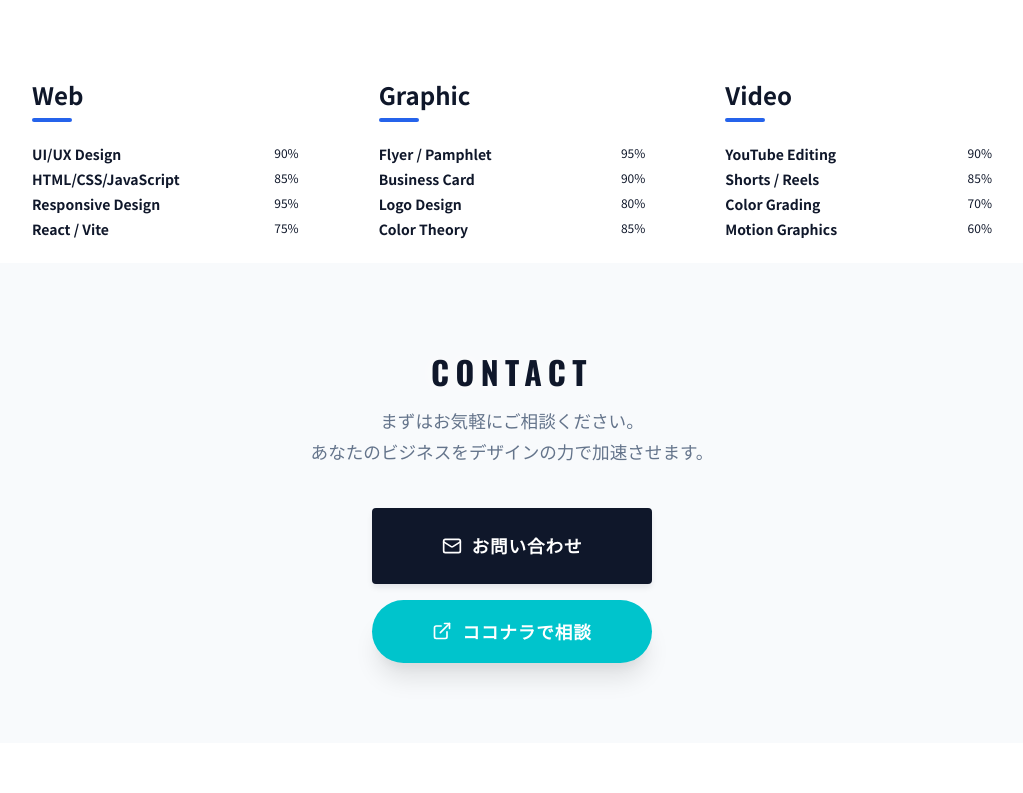
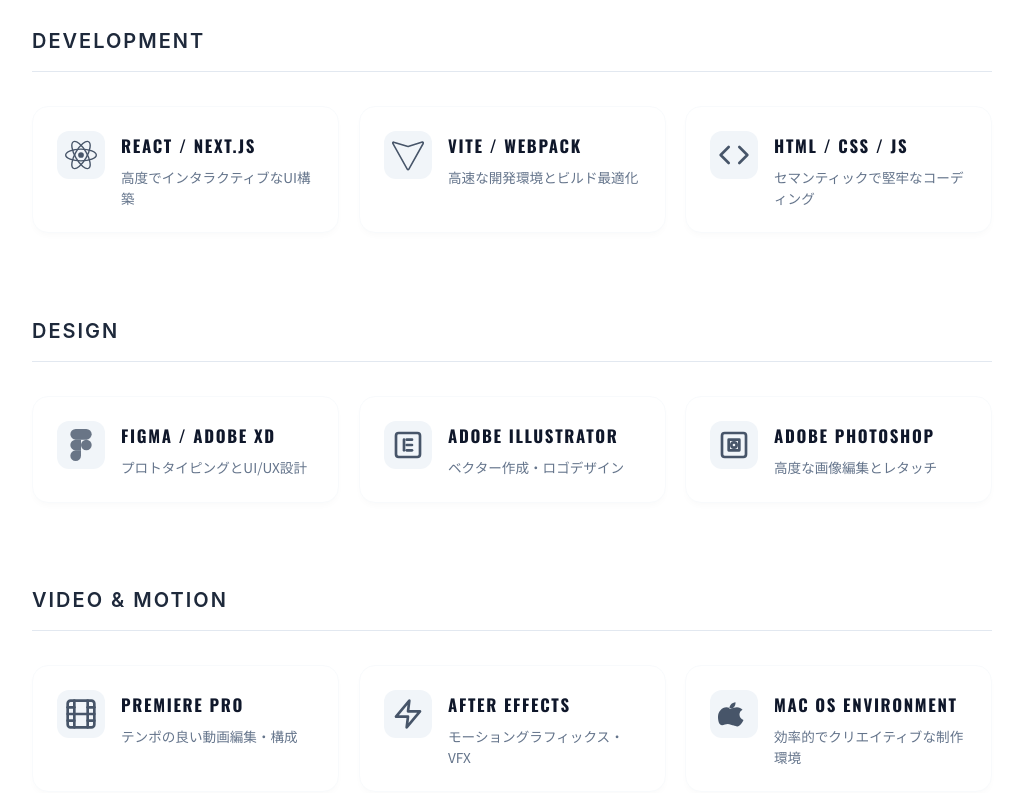
Before and after one commit to tanakamosha/haruki-portfolio, a React (Vite) app: page /about in a window 1280 px wide. Shown: the part 1167-1960 px from the top of the page, without its empty margins (128-1151 px from the left). Built offline with nearby package versions, Linux system fonts and the light colour scheme.

Commit message:
style: apply dynamic color badges to Works and Home, update pricing, fix mobile layout

```diff
--- a/src/pages/About.css
+++ b/src/pages/About.css
@@ -16,8 +16,8 @@
     padding-bottom: 40px;
     position: relative;
     overflow: hidden;
-    margin-bottom: 120px;
-    /* Large space below header */
+    margin-bottom: 60px;
+    /* Reduced space below header */
 }
 
 .about-header h1 {
@@ -48,10 +48,10 @@
     justify-content: flex-end;
 }
 
-.profile-image-placeholder {
+.profile-image {
     width: 300px;
     height: 300px;
-    background-color: #f3f4f6;
+    object-fit: cover;
     border-radius: 20px;
     /* Soft rounded corners */
 }
@@ -78,15 +78,41 @@
     font-size: 1rem;
 }
 
-/* Skills Section */
+/* Responsive Profile Section */
+@media (max-width: 768px) {
+    .profile-container {
+        grid-template-columns: 1fr;
+        gap: 40px;
+        text-align: center;
+    }
+
+    .profile-image-wrapper {
+        justify-content: center;
+    }
+
+    .profile-image {
+        width: 250px;
+        height: 250px;
+    }
+
+    .profile-title {
+        margin-bottom: 25px;
+    }
+}
+
+/* =========================================
+   SKILLS REDESIGN: TECH STACK GRID (Apple Style)
+   ========================================= */
+
 .skills-section {
     margin-top: 160px;
-    /* Big airy space */
+    position: relative;
+    z-index: 10;
 }
 
 .section-title-wrapper {
     text-align: center;
-    margin-bottom: 60px;
+    margin-bottom: 80px;
 }
 
 .section-title-wrapper h3 {
@@ -102,121 +128,119 @@
     margin-top: 10px;
 }
 
-.skills-grid {
+.tech-stack-container {
+    max-width: 1000px;
+    margin: 0 auto;
+    padding: 0 20px;
+    display: flex;
+    flex-direction: column;
+    gap: 80px;
+}
+
+.tech-category {
+    display: flex;
+    flex-direction: column;
+    gap: 24px;
+}
+
+.tech-category-title {
+    font-family: 'Inter', 'Helvetica Neue', sans-serif;
+    font-size: 1.25rem;
+    font-weight: 600;
+    color: #1e293b;
+    border-bottom: 1px solid #e2e8f0;
+    padding-bottom: 12px;
+    margin-bottom: 10px;
+}
+
+.tech-grid {
     display: grid;
     grid-template-columns: repeat(3, 1fr);
-    gap: 40px;
-    max-width: 1000px;
-    margin: 0 auto;
+    gap: 20px;
 }
 
-.skill-card {
-    /* No border, just layout */
-    padding: 20px;
-    text-align: left;
+/* Premium Card Design */
+.tech-card {
+    display: flex;
+    align-items: flex-start;
+    gap: 16px;
+    background: #ffffff;
+    border: 1px solid #f8fafc;
+    /* Very subtle border */
+    border-radius: 16px;
+    padding: 24px;
+    box-shadow: 0 4px 6px -1px rgba(0, 0, 0, 0.02), 0 2px 4px -2px rgba(0, 0, 0, 0.02);
+    transition: all 0.4s cubic-bezier(0.16, 1, 0.3, 1);
+    cursor: default;
 }
 
-.skill-category {
-    font-size: 3rem;
-    font-weight: 900;
-    color: #f1f5f9;
-    /* Very subtle text color for category "background" feel */
-    display: block;
-    margin-bottom: -20px;
-    position: relative;
-    z-index: 0;
-    line-height: 1;
+.tech-card:hover {
+    transform: translateY(-4px);
+    box-shadow: 0 12px 24px -10px rgba(0, 0, 0, 0.08);
+    border-color: #e2e8f0;
 }
 
-/* Or maybe a more visible header style? Let's try simple elegant headers */
-.skill-category {
-    font-size: 1.5rem;
-    font-weight: 800;
-    color: #0f172a;
-    display: block;
-    margin-bottom: 20px;
-    position: relative;
-    padding-bottom: 15px;
+/* Icon Styling (Monochrome & Premium) */
+.tech-icon-wrapper {
+    flex-shrink: 0;
+    width: 48px;
+    height: 48px;
+    display: flex;
+    justify-content: center;
+    align-items: center;
+    background: #f1f5f9;
+    border-radius: 12px;
+    color: #475569;
+    /* Slate Gray for monochrome elegant look */
+    transition: color 0.4s ease, background 0.4s ease;
 }
 
-/* Line decoration without border-bottom on the whole card */
-.skill-category::after {
-    content: '';
-    position: absolute;
-    bottom: 0;
-    left: 0;
-    width: 40px;
-    height: 4px;
-    background-color: #2563eb;
-    border-radius: 2px;
+/* Slight color shift on hover for a playful touch, while keeping it mostly monochrome */
+.tech-card:hover .tech-icon-wrapper {
+    background: #0f172a;
+    /* Dark text color as bg */
+    color: #ffffff;
+    /* White icon */
 }
 
-.skill-list {
-    list-style: none;
-    padding: 0;
+.tech-info {
+    display: flex;
+    flex-direction: column;
+    gap: 6px;
+}
+
+.tech-title {
+    font-size: 1.05rem;
+    font-weight: 600;
+    color: #0f172a;
     margin: 0;
 }
 
-.skill-list li {
-    color: #475569;
-    margin-bottom: 12px;
-    font-weight: 500;
-    display: flex;
-    align-items: center;
+.tech-desc {
+    font-size: 0.85rem;
+    color: #64748b;
+    line-height: 1.5;
+    margin: 0;
 }
 
-.skill-list li::before {
-    content: '•';
-    color: #2563eb;
-    margin-right: 10px;
-    font-size: 1.2rem;
+/* Responsive Grid */
+@media (max-width: 1024px) {
+    .tech-grid {
+        grid-template-columns: repeat(2, 1fr);
+    }
 }
 
-/* Responsive */
-@media (max-width: 768px) {
-    .about-header h1 {
-        font-size: 3.5rem;
-    }
-
-    .profile-container {
-        grid-template-columns: 1fr;
-        gap: 40px;
-        text-align: center;
-    }
-
-    .profile-image-wrapper {
-        justify-content: center;
-    }
-
-    .profile-content h2 {
-        font-size: 2rem;
-        margin-top: 20px;
-    }
-
-    .profile-title {
-        margin-bottom: 30px;
-    }
-
-    .profile-text {
-        text-align: left;
-    }
-
-    .skills-grid {
-        grid-template-columns: 1fr;
+@media (max-width: 640px) {
+    .tech-stack-container {
         gap: 60px;
     }
 
-    .skill-card {
-        text-align: center;
+    .tech-grid {
+        grid-template-columns: 1fr;
     }
 
-    .skill-category::after {
-        left: 50%;
-        transform: translateX(-50%);
-    }
-
-    .skill-list li {
-        justify-content: center;
+    .tech-card {
+        padding: 20px;
     }
 }
 
--- a/src/pages/About.jsx
+++ b/src/pages/About.jsx
@@ -3,17 +3,40 @@
 import CallToAction from '../components/ui/CallToAction';
 import './About.css';
 
-const SkillBar = ({ name, percentage }) => (
-    <div className="skill-bar-container mb-4 last:mb-0">
-        <div className="flex justify-between items-end mb-1">
-            <span className="text-sm font-bold text-slate-700">{name}</span>
-            <span className="text-xs text-slate-400 font-mono">{percentage}%</span>
+// Tech Logo Icons (Monochromatic inline SVGs for premium feel)
+const TechIcon = ({ name }) => {
+    switch (name) {
+        case 'React':
+            return <svg viewBox="-11.5 -10.23174 23 20.46348" width="32" height="32"><circle cx="0" cy="0" r="2.05" fill="currentColor" /><g stroke="currentColor" strokeWidth="1" fill="none"><ellipse rx="11" ry="4.2" /><ellipse rx="11" ry="4.2" transform="rotate(60)" /><ellipse rx="11" ry="4.2" transform="rotate(120)" /></g></svg>;
+        case 'Vite':
+            return <svg viewBox="0 0 410 404" width="32" height="32" fill="none" stroke="currentColor" strokeWidth="20" strokeLinecap="round" strokeLinejoin="round"><path d="M399.641 54.6186L214.391 386.618C210.59 393.435 200.706 393.43 196.911 386.608L10.5401 51.5273C6.39343 44.0754 13.0645 35.5398 21.1396 38.003L194.505 90.8931C201.597 93.0567 209.117 93.0189 216.183 90.7937L389.043 36.3361C397.108 33.7967 403.859 42.4172 399.641 54.6186Z" /></svg>;
+        case 'Figma':
+            return <svg viewBox="0 0 38 57" width="32" height="32" fill="currentColor"><path d="M19 28.5a9.5 9.5 0 1 1 19 0 9.5 9.5 0 0 1-19 0z" fillOpacity="0.8" /><path d="M0 47.5A9.5 9.5 0 0 1 9.5 38H19v9.5a9.5 9.5 0 1 1-19 0z" fillOpacity="0.8" /><path d="M19 0v19h9.5a9.5 9.5 0 1 0 0-19H19z" fillOpacity="0.8" /><path d="M0 9.5A9.5 9.5 0 0 0 9.5 19H19V0H9.5A9.5 9.5 0 0 0 0 9.5z" fillOpacity="0.8" /><path d="M0 28.5A9.5 9.5 0 0 0 9.5 38H19V19H9.5A9.5 9.5 0 0 0 0 28.5z" fillOpacity="0.8" /></svg>;
+        case 'HTML/CSS':
+            return <svg viewBox="0 0 24 24" width="32" height="32" fill="none" stroke="currentColor" strokeWidth="2" strokeLinecap="round" strokeLinejoin="round"><polyline points="16 18 22 12 16 6"></polyline><polyline points="8 6 2 12 8 18"></polyline></svg>;
+        case 'Illustrator':
+            return <svg viewBox="0 0 24 24" width="32" height="32" fill="none" stroke="currentColor" strokeWidth="2" strokeLinecap="round" strokeLinejoin="round"><rect x="3" y="3" width="18" height="18" rx="2" ry="2"></rect><path d="M9 16V8"></path><path d="M15 16h-4"></path><path d="M15 12h-4"></path><path d="M11 8h4"></path></svg>;
+        case 'Photoshop':
+            return <svg viewBox="0 0 24 24" width="32" height="32" fill="none" stroke="currentColor" strokeWidth="2" strokeLinecap="round" strokeLinejoin="round"><rect x="3" y="3" width="18" height="18" rx="2" ry="2"></rect><path d="M8 8v8h8V8z"></path><circle cx="12" cy="12" r="2"></circle></svg>;
+        case 'Premiere':
+            return <svg viewBox="0 0 24 24" width="32" height="32" fill="none" stroke="currentColor" strokeWidth="2" strokeLinecap="round" strokeLinejoin="round"><rect x="2" y="2" width="20" height="20" rx="2.18" ry="2.18"></rect><line x1="7" y1="2" x2="7" y2="22"></line><line x1="17" y1="2" x2="17" y2="22"></line><line x1="2" y1="12" x2="22" y2="12"></line><line x1="2" y1="7" x2="7" y2="7"></line><line x1="2" y1="17" x2="7" y2="17"></line><line x1="17" y1="17" x2="22" y2="17"></line><line x1="17" y1="7" x2="22" y2="7"></line></svg>;
+        case 'After Effects':
+            return <svg viewBox="0 0 24 24" width="32" height="32" fill="none" stroke="currentColor" strokeWidth="2" strokeLinecap="round" strokeLinejoin="round"><polygon points="13 2 3 14 12 14 11 22 21 10 12 10 13 2"></polygon></svg>;
+        case 'Apple':
+            return <svg viewBox="0 0 24 24" width="32" height="32" fill="currentColor"><path d="M12 20.6c-1.4 0-3.3-1.1-4.7-1.1-1.3 0-3 .9-4.2.9C1.9 20.4.8 19.3.5 18c-.7-2.7-1-6.1 1.2-8.6C3 7.8 4.6 7 6.4 7c1.4 0 2.5.8 3.5.8 1.1 0 2.7-.9 4.3-.9 1.6 0 3.2.7 4.2 1.9-3.4 1.8-2.9 6.2.7 7.7-1 2.3-2.6 4.7-4.6 4.8-.8.1-1.7-.5-2.5-.5zM12 6.8c.8-1 1.3-2.3 1.1-3.6-1.1 0-2.6.7-3.4 1.7-.7.8-1.3 2.1-1 3.4 1.2.1 2.5-.5 3.3-1.5z" /></svg>;
+        default:
+            return <svg viewBox="0 0 24 24" width="32" height="32" fill="none" stroke="currentColor" strokeWidth="2" strokeLinecap="round" strokeLinejoin="round"><circle cx="12" cy="12" r="10"></circle><line x1="12" y1="16" x2="12" y2="12"></line><line x1="12" y1="8" x2="12.01" y2="8"></line></svg>;
+    }
+};
+
+const TechCard = ({ iconName, title, desc, delayIndex }) => (
+    <div className={`tech-card fade-in-section delay-${delayIndex}00`}>
+        <div className="tech-icon-wrapper">
+            <TechIcon name={iconName} />
         </div>
-        <div className="w-full bg-slate-100 rounded-full h-2 overflow-hidden">
-            <div
-                className="bg-blue-600 h-full rounded-full transition-all duration-1000 ease-out"
-                style={{ width: `${percentage}%` }}
-            ></div>
+        <div className="tech-info">
+            <h4 className="tech-title">{title}</h4>
+            <p className="tech-desc">{desc}</p>
         </div>
     </div>
 );
@@ -59,8 +82,7 @@
             <Section className="profile-section fade-in-section">
                 <div className="profile-container">
                     <div className="profile-image-wrapper">
-                        {/* Placeholder Image */}
-                        <div className="profile-image-placeholder"></div>
+                        <img src="/neko.jpg" alt="Profile" className="profile-image" />
                     </div>
                     <div className="profile-content">
                         <h2>Haruki Wakiyama</h2>
@@ -81,34 +103,38 @@
                     <p className="section-subtitle">提供可能なスキル</p>
                 </div>
 
-                <div className="skills-grid">
-                    <div className="skill-card">
-                        <span className="skill-category">Web</span>
-                        <div className="skill-list-visual">
-                            <SkillBar name="UI/UX Design" percentage={90} />
-                            <SkillBar name="HTML/CSS/JavaScript" percentage={85} />
-                            <SkillBar name="Responsive Design" percentage={95} />
-                            <SkillBar name="React / Vite" percentage={75} />
+                <div className="tech-stack-container">
+
+                    {/* Development */}
+                    <div className="tech-category fade-in-section">
+                        <h4 className="tech-category-title">Development</h4>
+                        <div className="tech-grid">
+                            <TechCard iconName="React" title="React / Next.js" desc="高度でインタラクティブなUI構築" delayIndex={1} />
+                            <TechCard iconName="Vite" title="Vite / Webpack" desc="高速な開発環境とビルド最適化" delayIndex={2} />
+                            <TechCard iconName="HTML/CSS" title="HTML / CSS / JS" desc="セマンティックで堅牢なコーディング" delayIndex={3} />
                         </div>
                     </div>
-                    <div className="skill-card">
-                        <span className="skill-category">Graphic</span>
-                        <div className="skill-list-visual">
-                            <SkillBar name="Flyer / Pamphlet" percentage={95} />
-                            <SkillBar name="Business Card" percentage={90} />
-                            <SkillBar name="Logo Design" percentage={80} />
-                            <SkillBar name="Color Theory" percentage={85} />
+
+                    {/* Design */}
+                    <div className="tech-category fade-in-section delay-200">
+                        <h4 className="tech-category-title">Design</h4>
+                        <div className="tech-grid">
+                            <TechCard iconName="Figma" title="Figma / Adobe XD" desc="プロトタイピングとUI/UX設計" delayIndex={1} />
+                            <TechCard iconName="Illustrator" title="Adobe Illustrator" desc="ベクター作成・ロゴデザイン" delayIndex={2} />
+                            <TechCard iconName="Photoshop" title="Adobe Photoshop" desc="高度な画像編集とレタッチ" delayIndex={3} />
                         </div>
                     </div>
-                    <div className="skill-card">
-                        <span className="skill-category">Video</span>
-                        <div className="skill-list-visual">
-                            <SkillBar name="YouTube Editing" percentage={90} />
-                            <SkillBar name="Shorts / Reels" percentage={85} />
-                            <SkillBar name="Color Grading" percentage={70} />
-                            <SkillBar name="Motion Graphics" percentage={60} />
+
+                    {/* Video & Motion */}
+                    <div className="tech-category fade-in-section delay-400">
+                        <h4 className="tech-category-title">Video & Motion</h4>
+                        <div className="tech-grid">
+                            <TechCard iconName="Premiere" title="Premiere Pro" desc="テンポの良い動画編集・構成" delayIndex={1} />
+                            <TechCard iconName="After Effects" title="After Effects" desc="モーショングラフィックス・VFX" delayIndex={2} />
+                            <TechCard iconName="Apple" title="Mac OS Environment" desc="効率的でクリエイティブな制作環境" delayIndex={3} />
                         </div>
                     </div>
+
                 </div>
             </Section>
 
--- a/src/pages/Service.css
+++ b/src/pages/Service.css
@@ -30,8 +30,7 @@
     padding-bottom: 40px;
     position: relative;
     overflow: hidden;
-    margin-bottom: 120px;
-    /* Increased from 60px for better clearance */
+    margin-bottom: 60px;
     padding-top: 0 !important;
     /* Managed by page container */
 }
@@ -68,8 +67,7 @@
     gap: 60px;
     width: 90%;
     max-width: 1200px;
-    margin: 120px auto 0;
-    /* Forced Top Margin for Spacing */
+    margin: 0 auto;
     padding-bottom: 120px;
     align-items: stretch;
 }
--- a/src/pages/Works.jsx
+++ b/src/pages/Works.jsx
@@ -16,11 +16,11 @@
         focus: 'ヨガの持つ「リラックス」「マインドフルネス」なイメージを伝えるため、余白を広く取った清潔感のあるレイアウトにしました。AIを活用した心安らぐ背景画像を配置することで、訪問者に没入感を与えています。',
         period: '3週間',
         tools: 'React / Vite / CSS',
-        price: '¥250,000〜'
+        price: '¥30,000〜'
     },
     {
         id: 2,
-        title: 'ファルコン不動産（テスト版）',
+        title: '不動産ホームページ',
         category: 'Web',
         scope: 'デザイン / コーディング',
         image: 'https://images.unsplash.com/photo-1600596542815-ffad4c1539a9?q=80&w=800&auto=format&fit=crop',
@@ -28,8 +28,21 @@
         focus: '富裕層ターゲットを意識し、物件写真の魅力を引き立てるよう過度な装飾は抑えめにしました。上品なタイポグラフィとミニマルなレイアウトで、洗練されたブランドイメージを構築しつつ、コンシェルジュ相談への導線をスムーズに設計しています。',
         period: '2週間',
         tools: 'React / Vite / CSS',
-        price: '¥300,000〜',
+        price: '¥30,000〜',
         url: 'https://hudousan-test.vercel.app/'
+    },
+    {
+        id: 25, /* Unique ID for the new clinic */
+        title: 'クリニックホームページ',
+        category: 'Web',
+        scope: 'デザイン / コーディング',
+        image: 'https://images.unsplash.com/photo-1516549655169-df83a0774514?q=80&w=800&auto=format&fit=crop',
+        desc: '清潔感と信頼感を重視したクリニックのデモサイト。',
+        focus: '患者様が安心して来院できるよう、ブルーとホワイトを基調とした清潔感のある配色を採用。スマホからのアクセスを考慮し、Web予約への導線を画面下部に固定配置（Sticky UI）するなど、実用性とコンバージョンにこだわった設計を行いました。',
+        period: '2週間',
+        tools: 'React / Next.js / CSS',
+        price: '¥50,000〜',
+        url: 'https://clinic-portfolio.vercel.app/'
     },
 
     {
@@ -55,7 +68,7 @@
         focus: 'キャラクターの個性を活かすため、少し丸みのあるポップなフォントと鮮やかな配色を採用し「楽しさ」が伝わるように設計しました。配信スケジュールやグッズ情報へアクセスしやすいファンフレンドリーな構成にこだわりました。',
         period: '3週間',
         tools: 'React / Vite / CSS',
-        price: '¥250,000〜',
+        price: '¥30,000〜',
         url: 'https://vtuber-demo.vercel.app/'
     },
     {
@@ -161,7 +174,7 @@
                         return (
                             <button
                                 key={category}
-                                className={`custom-filter-btn ${isActive ? 'active' : ''}`}
+                                className={`custom-filter-btn filter-btn-${category.toLowerCase()} ${isActive ? 'active' : ''}`}
                                 onClick={() => setFilter(category)}
                             >
                                 {category}
@@ -182,7 +195,7 @@
                         >
                             <div className="work-image-wrapper">
                                 <img src={work.image} alt={work.title} />
-                                <span className="work-category-badge">{work.category}</span>
+                                <span className={`work-category-badge badge-${work.category.toLowerCase()}`}>{work.category}</span>
                             </div>
                             <div className="work-info-content">
                                 <h3>{work.title}</h3>
@@ -208,7 +221,7 @@
                         <div className="modal-body" style={{ textAlign: 'left' }}>
                             <div style={{ textAlign: 'center', marginBottom: '30px' }}>
                                 <span
-                                    className="work-category-badge"
+                                    className={`work-category-badge badge-${selectedWork.category.toLowerCase()}`}
                                     style={{
                                         position: 'relative',
                                         top: 'auto',
```
Also changed, not shown: src/pages/Home.css (+30 -0 lines), src/pages/Home.jsx (+1 -9 lines), src/pages/Works.css (+49 -18 lines), public/neko.jpg (added).
